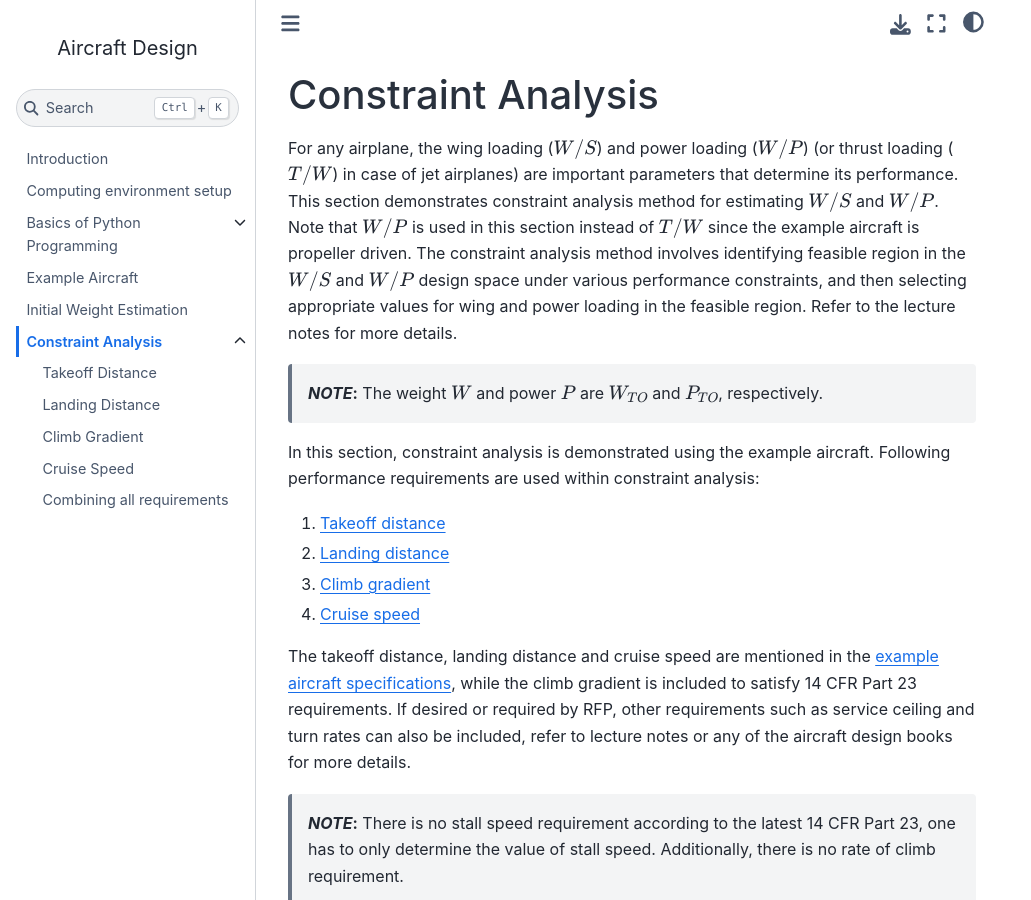
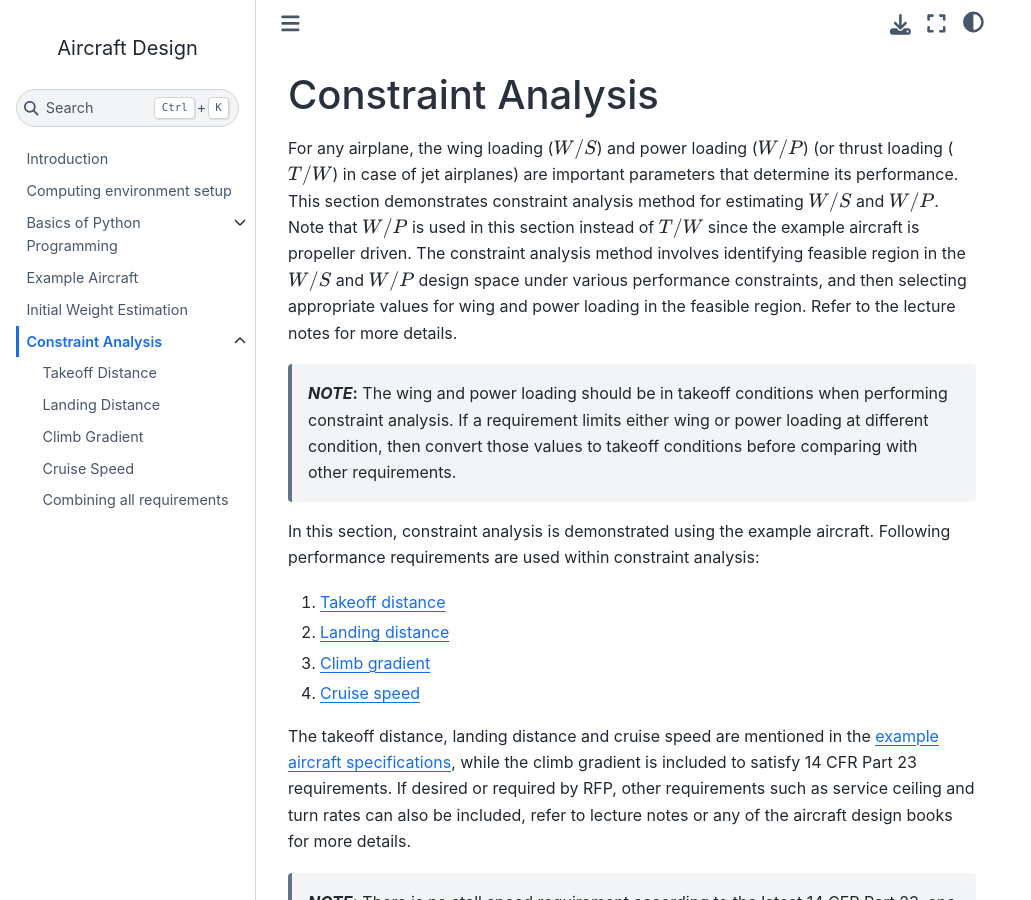
Before and after one commit to ComputationalDesignLab/aircraft-design, a Jupyter Book: the page built from book/constraint_analysis/intro.md, in a window 1280 px wide and 900 px high. Shown: the whole window, without its empty margins (0-1031 px from the left). Built offline with Jupyter Book 1.0.4 settings and Sphinx 7.4.7 and the Sphinx Book theme 1.1.4, drawn with Linux system fonts in a browser that asks for light colours.

Commit message:
updated note about wing and power loading at TO conditions

```diff
--- a/book/constraint_analysis/intro.md
+++ b/book/constraint_analysis/intro.md
@@ -2,7 +2,7 @@
 
 For any airplane, the wing loading ($W/S$) and power loading ($W/P$) (or thrust loading ($T/W$) in case of jet airplanes) are important parameters that determine its performance. This section demonstrates constraint analysis method for estimating $W/S$ and $W/P$. Note that $W/P$ is used in this section instead of $T/W$ since the example aircraft is propeller driven. The constraint analysis method involves identifying feasible region in the $W/S$ and $W/P$ design space under various performance constraints, and then selecting appropriate values for wing and power loading in the feasible region. Refer to the lecture notes for more details.
 
-> **_NOTE_:** The weight $W$ and power $P$ are $W_{TO}$ and $P_{TO}$, respectively.
+> **_NOTE_:** The wing and power loading should be in takeoff conditions when performing constraint analysis. If a requirement limits either wing or power loading at different condition, then convert those values to takeoff conditions before comparing with other requirements.
 
 In this section, constraint analysis is demonstrated using the example aircraft. Following performance requirements are used within constraint analysis:
 
```
